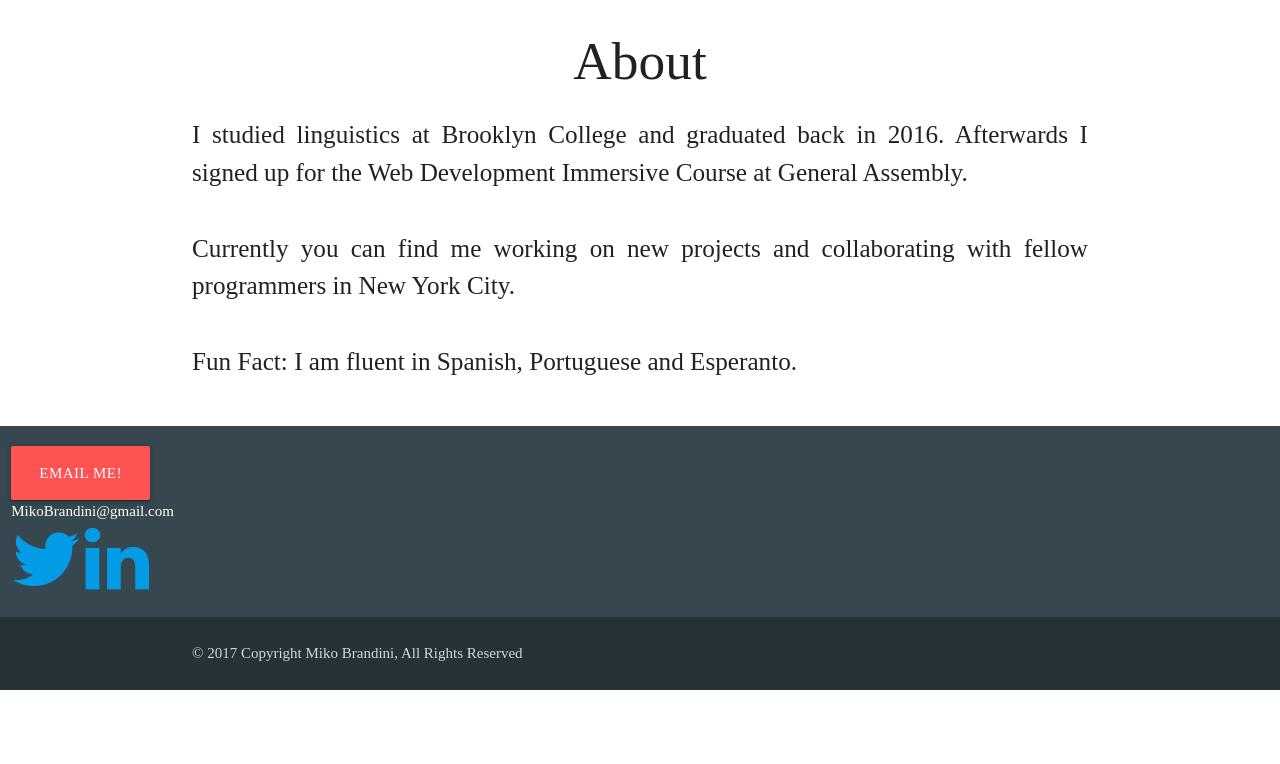
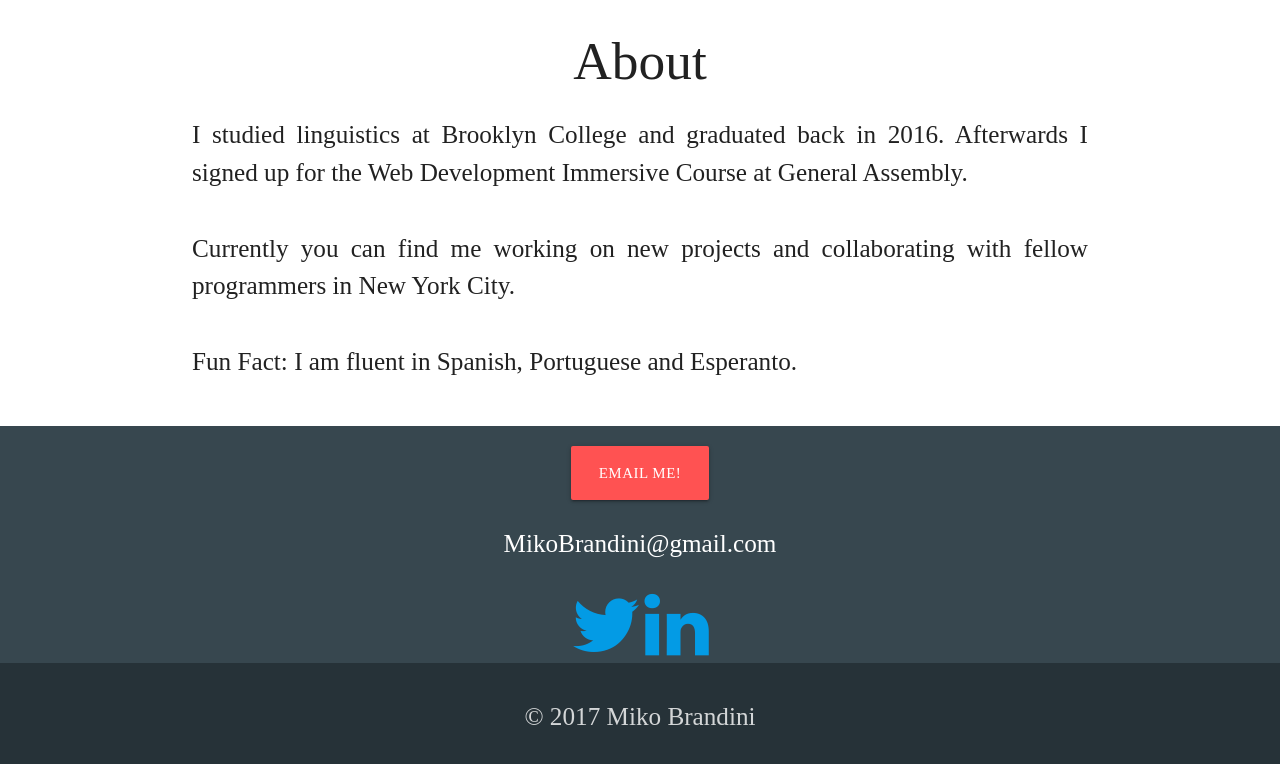
Before and after one commit to MikoBrandini/portfolio, a plain HTML site: page index.html in a window 1280 px wide. Shown: the part 2565-3329 px from the top of the page. Before the commit the page ends 3255 px from the top, so only its background shows below. Drawn offline with nearby package versions, Linux system fonts and the light colour scheme; a web font is replaced by a local one.

Commit message:
styled footer

```diff
--- a/index.html
+++ b/index.html
@@ -146,43 +146,24 @@
 
          <!-- Footer-->
 
-     <footer class="page-footer blue-grey darken-3 ">
-         <div class="row ">
-            <div class="col">
-               <a href="mailto:MikoBrandini@gmail.com " class="waves-effect btn-large hoverable red accent-2 ">Email me!</a>
+     <footer class="page-footer blue-grey darken-3 center">
+         <div >
+              <div class="mailContainer">
+               <a href="mailto:MikoBrandini@gmail.com "class="waves-effect btn-large hoverable red accent-2 ">Email me!</a>
                <br />
                <a href="mailto:MikoBrandini@gmail.com " class="email ">
-                  MikoBrandini@gmail.com
+                  <p class="flow-text ">MikoBrandini@gmail.com</p>
                </a>
-               <br />
+               <div>
                <a href="https://twitter.com/MikoBrandini " target="_blank "><i class="fa fa-twitter fa-5x " arial-hidden="true "></i></a>
                <a href="https://www.linkedin.com/in/mikobrandini/ " target="_blank "><i class="fa fa-linkedin fa-5x " arial-hidden="true "></i></a>
-            </div>
-         </div>
-         <!--     <div class="container ">
-            <div class="row ">
-              <div class="col l6 s12 ">
-                <h5 class="white-text ">Brandini Web Developer</h5>
-                <ul>
-                  <li class="grey-text text-lighten-4 ">Frontend</li>
-                  <li class="grey-text text-lighten-4 ">Backend</li>
-                  <li class="grey-text text-lighten-4 ">Site Maintanance</li>
-                  <li class="grey-text text-lighten-4 ">Hosting</li>
-                </ul>
-              </div>
-              <div class="col ">
-                <h5 class="white-text ">Links</h5>
-                <ul>
-              <li><a href="#projects " class="grey-text text-lighten-3 ">Projects</a></li>
-              <li><a href="#about " class="grey-text text-lighten-3 ">About</a></li>
-                </ul>
               </div>
             </div>
-            </div> -->
+            </div>
+
          <div class="footer-copyright blue-grey darken-4 ">
             <div class="container ">
-               <p>&copy; 2017 Copyright Miko Brandini, All Rights Reserved</p>
-               <!-- <a href="# " class="grey-text text-lighten-4 right ">Privacy Policy</a> -->
+               <p class="flow-text ">&copy; 2017 Miko Brandini</p>
             </div>
          </div>
       </footer>
```
